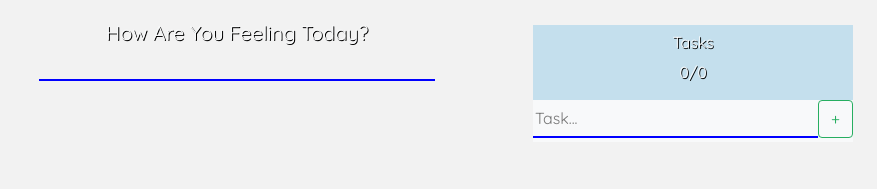
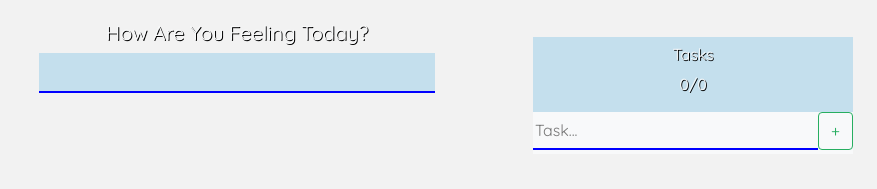
Before and after one commit to TimothyKimble/Inspire, a website with bundled scripts: page index.html in a window 1280 px wide. Shown: the part 443-632 px from the top of the page, without its empty margins (403-1280 px from the left). Built offline with nearby package versions, Linux system fonts and the light colour scheme; no server answers.

Commit message:
Changed Input Field for greeting to look better

```diff
--- a/assets/scss/main.scss
+++ b/assets/scss/main.scss
@@ -48,7 +48,12 @@ input:focus {
   text-shadow: 1px 1px black;
 }
 
-
+.greetingText{
+  background-color: #3ba5dc40;
+  color: white;
+  font-size:x-large;
+  text-shadow: 1px 1px black;
+}
 
 input[type=checkbox]:checked + label.strikethrough{
   text-decoration: line-through;
--- a/index.html
+++ b/index.html
@@ -64,7 +64,7 @@
         <div class="row d-flex justify-content-center flex-column">
             <div class="col-md-4 d-flex align-self-center justify-content-center mt-4 flex-column text-center">
                 <h5>How Are You Feeling Today?</h5>
-                <input type="text">
+                <input class="text-center greetingText input" type="text">
             </div>
         </div>
 
```
Also changed, not shown: assets/style/main.css, 1 other file.
